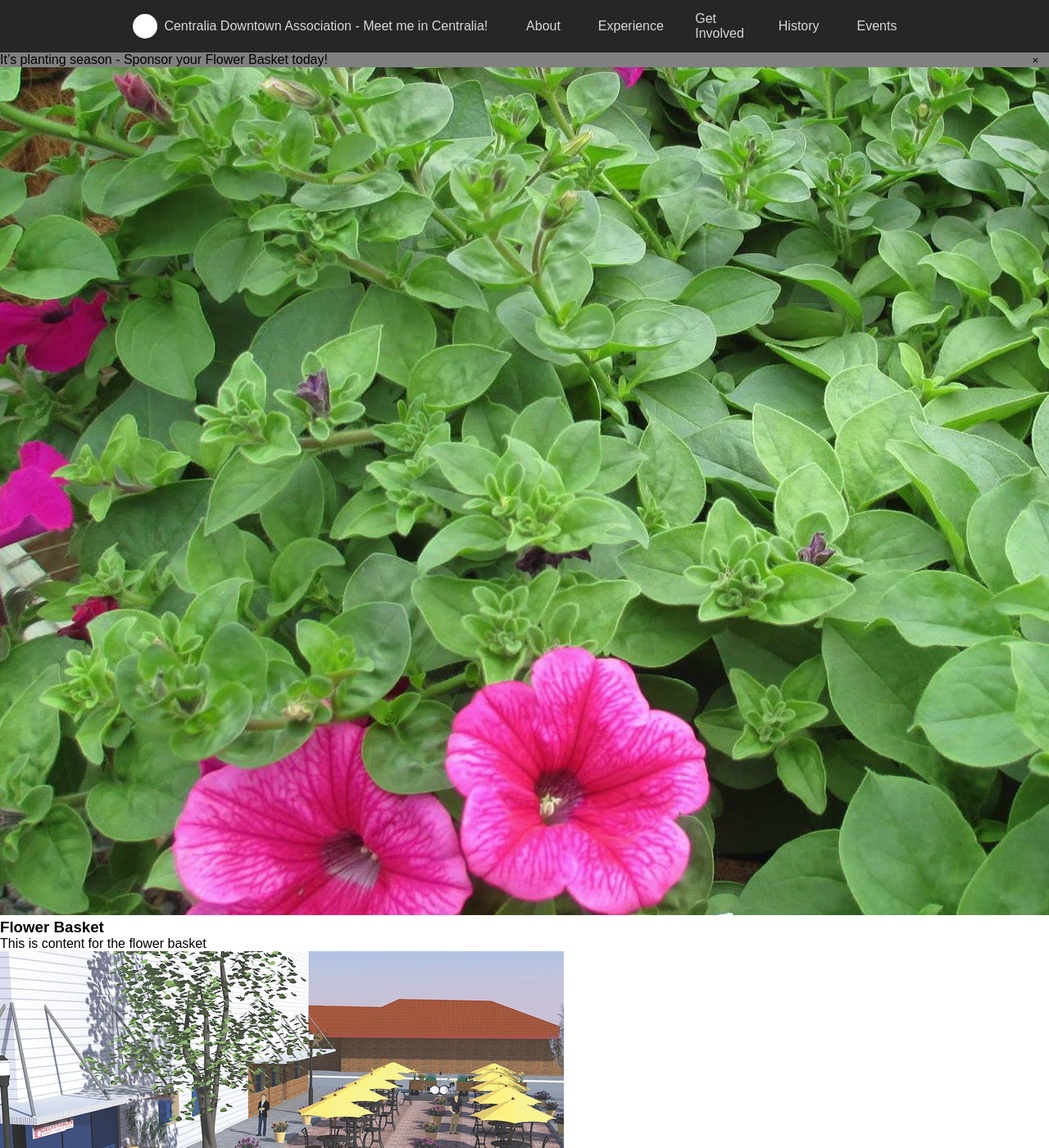
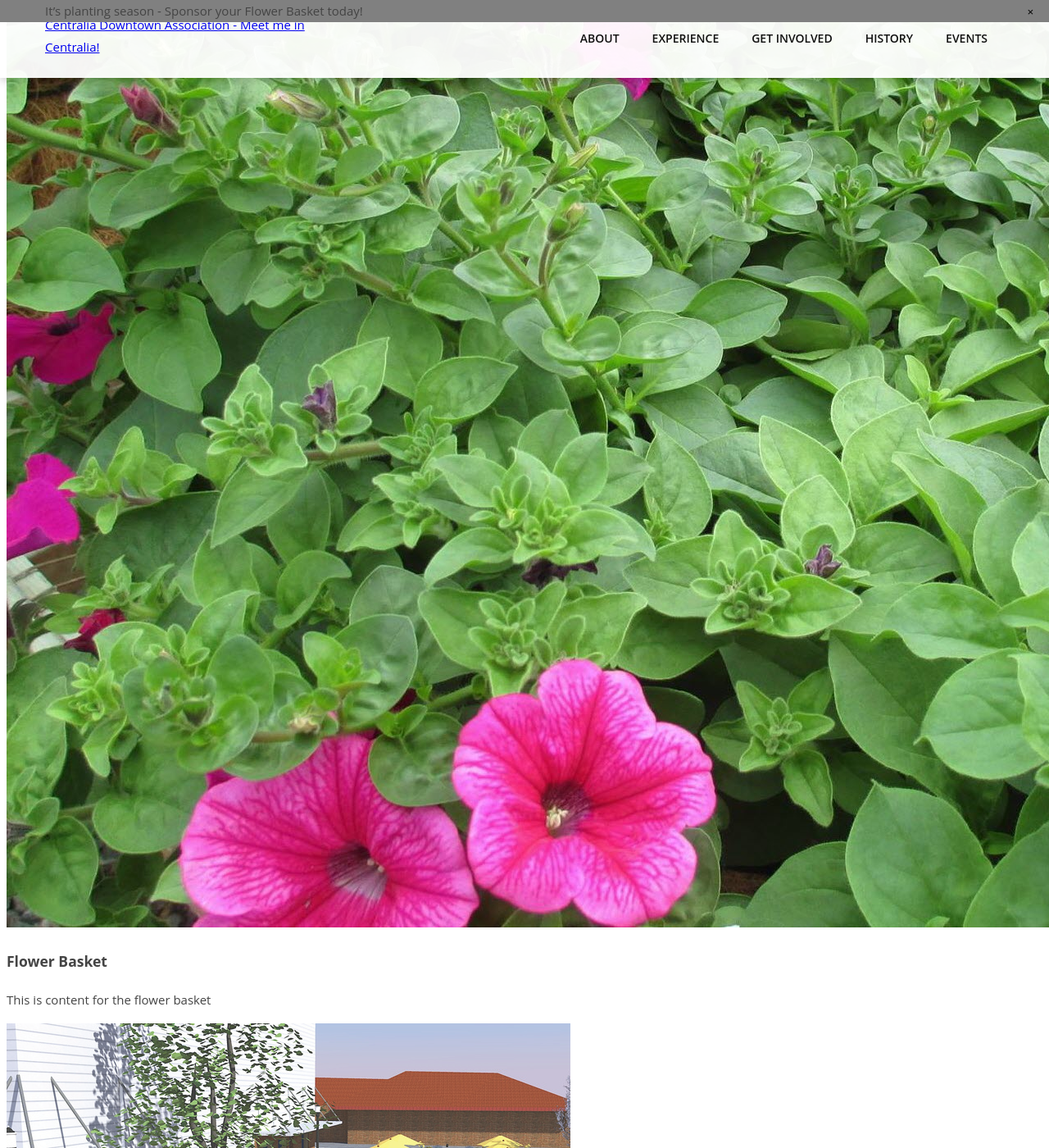
Before and after one commit to trallspnw/cda-website, a Jekyll site: the page built from index.html, in a window 1280 px wide and 1400 px high. Shown: the whole window at 82% size. Built offline with Jekyll 4.4.1, drawn with Linux system fonts in a browser that asks for light colours.

Commit message:
Improve nav

```diff
--- a/_includes/banner.html
+++ b/_includes/banner.html
@@ -1,8 +1,10 @@
 <div class="banner-container">
     {% for banner in site.banner %}
         <div class="banner-item">
-            {{ banner.content }}
-            <button class="close-banner">&times;</button>
+            <div class="banner-item-content">
+                {{ banner.content }}
+                <button class="close-banner">&times;</button>
+            </div>
         </div>
     {% endfor %}
 </div>
--- a/_includes/nav.html
+++ b/_includes/nav.html
@@ -1,16 +1,18 @@
 {% assign page_labels = page.url | split: '/' %}
-<header id="navbar">
-    <nav class="navbar-container container">
-        <a href="/" class="home-link">
-            <div class="navbar-logo"></div>
-            {{ site.title }}
-        </a>
-        <button type="button" id="navbar-toggle" aria-controls="navbar-menu" aria-label="Toggle menu" aria-expanded="false">
+<header class="navbar">
+    <nav class="navbar-container">
+        <div class="home-link-container">
+            <a href="/" class="home-link">
+                {{ site.title }}
+            </a>
+        </div>
+        <!--
+        <button type="button" id="navbar-toggle">
             <span class="icon-bar"></span>
             <span class="icon-bar"></span>
             <span class="icon-bar"></span>
-        </button>
-        <div id="navbar-menu" aria-labelledby="navbar-toggle">
+        </button> -->
+        <div class="navbar-menu">
             <ul class="navbar-links">
                 {% for nav_page in site.navigation_pages %}
                     {% assign nav_labels = nav_page.url | split: '/' %}
--- a/_layouts/default.html
+++ b/_layouts/default.html
@@ -10,10 +10,10 @@
     </head>
     <body>
         <section>
-            {% include nav.html %}
+            {% include banner.html %}
         </section>
         <section>
-            {% include banner.html %}
+            {% include nav.html %}
         </section>
         <section>
             {{ content }}
--- a/_sass/_banner.scss
+++ b/_sass/_banner.scss
@@ -1,8 +1,13 @@
+.banner-container {
+    position: fixed;
+    z-index: 20;
+    top: 0;
+    left: 0;
+    width: 100%;
+}
+
 .banner-item {
     display: none;
-    position: fixed;
-    top: 64px;
-    width: 100%;
     transition: background-color 3s;
 
     &.active {
@@ -11,6 +16,11 @@
         &.alert {
             background-color: orange;
         }
+    }
+
+    .banner-item-content {
+        width: 1170px;
+        margin: 0 auto;
     }
 
     p {
--- a/_sass/_main.scss
+++ b/_sass/_main.scss
@@ -2,6 +2,8 @@
 @import "nav";
 
 body {
-    margin: 0;
-    font-family: Arial, Helvetica, sans-serif;
+    color: #444;
+    font-size: 15px;
+    line-height: 1.8;
+    font-family: 'Open Sans', sans-serif;
 }
--- a/_sass/_nav.scss
+++ b/_sass/_nav.scss
@@ -1,165 +1,118 @@
-:root {
-    --navbar-bg-color: hsl(0, 0%, 15%);
-    --navbar-text-color: hsl(0, 0%, 85%);
-    --navbar-text-color-focus: white;
-    --navbar-bg-contrast: hsl(0, 0%, 25%);
-  }
-  * {
-    box-sizing: border-box;
+.navbar {
+    background: rgba(255,255,255,0.95);
+    position: fixed;
+    display: block;
+    box-shadow: 0 3px 10px rgba(0,0,0,0.2);
+    left: 0;
+    right: 0;
+    top: 0;
+    z-index: 10;
+    border-top: 2px solid #EE3B24;
+    padding: 0;
+    margin: 0;
+    height: 92px;
+    transform: translateZ(0);
+    -ms-transform: translateZ(0);
+    -webkit-transform: translateZ(0);
+    -moz-transition: all 0.3s ease-in-out;
+    -webkit-transition: all 0.3s ease-in-out;
+    transition: all 0.3s ease-in-out;
+    border-bottom: 1px solid rgba(255,255,255,0.05);
+    -webkit-animation-duration: 1s;
+    animation-duration: 1s;
+    -webkit-animation-fill-mode: both;
+    animation-fill-mode: both;
+    box-sizing: inherit;
+}
+
+.navbar-container {
+    width: 1170px;
+    margin: 0 auto;
+    box-sizing: inherit;
+}
+
+.home-link-container {
+    float: left;
+    width: 30%;
+    padding: 15px 0;
+    box-sizing: inherit;
+}
+
+.navbar-menu {
+    float: right;
+    width: 70%;
+    display: block;
+    margin: 0;
+    box-sizing: inherit;
+}
+
+.navbar-links {
+    display: block;
+    float: right;
+    box-sizing: inherit;
+    list-style: none;
     margin: 0;
     padding: 0;
-  }
-  .container {
-    max-width: 1000px;
-    padding-left: 1.4rem;
-    padding-right: 1.4rem;
-    margin-left: auto;
-    margin-right: auto;
-  }
-  #navbar {
-    --navbar-height: 64px;
-    position: fixed;
-    height: var(--navbar-height);
-    background-color: var(--navbar-bg-color);
-    left: 0;
-    right: 0;
-    box-shadow: 0 2px 4px rgba(0, 0, 0, 0.15);
-  }
-  .navbar-container {
-    display: flex;
-    justify-content: space-between;
-    height: 100%;
-    align-items: center;
-  }
-  .navbar-item {
-    margin: 0.4em;
-    width: 100%;
-  }
+}
 
-  .home-link,
-  .navbar-link {
-    color: var(--navbar-text-color);
+.navbar-item {
+    float: left;
+    position: relative;
+    box-sizing: inherit;
+    z-index: 5;
+}
+
+.navbar-link {
+    color: #111;
+    display: block;
     text-decoration: none;
-    display: flex;
-    font-weight: 400;
-    align-items: center;
-  }
-
-  .home-link:is(:focus, :hover) {
-    color: var(--navbar-text-color-focus);
-  }
-
-  .navbar-link {
-    justify-content: center;
-    width: 100%;
-    padding: 0.4em 0.8em;
-    border-radius: 5px;
-  }
-
-  .navbar-link:is(:focus, :hover) {
-    color: var(--navbar-text-color-focus);
-    background-color: var(--navbar-bg-contrast);
-  }
-  .navbar-logo {
-    background-color: var(--navbar-text-color-focus);
-    border-radius: 50%;
-    width: 30px;
-    height: 30px;
-    margin-right: 0.5em;
-  }
-  #navbar-toggle {
-    cursor: pointer;
-    border: none;
+    padding: 0 20px;
+    text-transform: uppercase;
+    font-size: 14px;
+    font-weight: 600;
+    line-height: 90px;
+    position: relative;
+    transition: all 0.3s ease-in-out;
+    -moz-transition: all 0.3s ease-in-out;
+    -webkit-transition: all 0.3s ease-in-out;
     background-color: transparent;
-    width: 40px;
-    height: 40px;
-    display: flex;
-    align-items: center;
-    justify-content: center;
-    flex-direction: column;
-  }
-  .icon-bar {
-    display: block;
-    width: 25px;
-    height: 4px;
-    margin: 2px;
-    background-color: var(--navbar-text-color);
-  }
-  #navbar-toggle:is(:focus, :hover) .icon-bar {
-    background-color: var(--navbar-text-color-focus);
-  }
-  #navbar-toggle[aria-expanded="true"] .icon-bar:is(:first-child, :last-child) {
-    position: absolute;
-    margin: 0;
-    width: 30px;
-  }
-  #navbar-toggle[aria-expanded="true"] .icon-bar:first-child {
-    transform: rotate(45deg);
-  }
-  #navbar-toggle[aria-expanded="true"] .icon-bar:nth-child(2) {
-    opacity: 0;
-  }
-  #navbar-toggle[aria-expanded="true"] .icon-bar:last-child {
-    transform: rotate(-45deg);
-  }
-  #navbar-menu {
-    position: fixed;
-    top: var(--navbar-height);
-    bottom: 0;
-    opacity: 0;
-    visibility: hidden;
-    left: 0;
-    right: 0;
-  }
-  #navbar-toggle[aria-expanded="true"] + #navbar-menu {
-    background-color: rgba(0, 0, 0, 0.4);
-    opacity: 1;
-    visibility: visible;
-  }
-  .navbar-links {
-    list-style: none;
-    position: absolute;
-    background-color: var(--navbar-bg-color);
-    display: flex;
-    flex-direction: column;
-    align-items: center;
-    left: 0;
-    right: 0;
-    margin: 1.4rem;
-    border-radius: 5px;
-    box-shadow: 0 0 20px rgba(0, 0, 0, 0.3);
-  }
-
-  #navbar-toggle[aria-expanded="true"] + #navbar-menu .navbar-links {
-    padding: 1em;
-  }
-  @media screen and (min-width: 700px) {
-    #navbar-toggle,
-    #navbar-toggle[aria-expanded="true"] {
-      display: none;
-    }
-
-    #navbar-menu,
-    #navbar-toggle[aria-expanded="true"] #navbar-menu {
-      visibility: visible;
-      opacity: 1;
-      position: static;
-      display: block;
-      height: 100%;
-    }
-
-    .navbar-links,
-    #navbar-toggle[aria-expanded="true"] #navbar-menu .navbar-links {
-      margin: 0;
-      padding: 0;
-      box-shadow: none;
-      position: static;
-      flex-direction: row;
-      width: 100%;
-      height: 100%;
-    }
-  }
+    box-sizing: inherit;
+}
 
 .navbar-sub-nav {
     display: none;
+    position: absolute;
+    left: 0;
+    top: 100% ;
+    background: #F6F6F6;
+    min-width: 240px;
+    box-shadow: 0 2px 6px rgba(0,0,0,0.2);
+    list-style: none;
+    margin: 0;
+    padding: 0;
+    box-sizing: inherit;
 }
+
+.navbar-sub-item {
+    float: none;
+    border-bottom: 1px solid #F0F0F0;
+    position: relative;
+    box-sizing: inherit;
+}
+
+.navbar-sub-link {
+    text-transform: none;
+    font-weight: 400;
+    color: #444;
+    line-height: 1.5;
+    padding: 12px 20px;
+    font-size: 14px;
+    display: block;
+    text-decoration: none;
+    position: relative;
+    transition: all 0.3s ease-in-out;
+    -moz-transition: all 0.3s ease-in-out;
+    -webkit-transition: all 0.3s ease-in-out;
+    background-color: transparent;
+    box-sizing: inherit;
+}
--- a/assets/scripts/nav.js
+++ b/assets/scripts/nav.js
@@ -1,18 +1,11 @@
 export class Nav {
-    start() {
-        const navbarToggle = navbar.querySelector("#navbar-toggle");
-        const navbarMenu = document.querySelector("#navbar-menu");
-        const navbarLinksContainer = navbarMenu.querySelector(".navbar-links");
-        let isNavbarExpanded = navbarToggle.getAttribute("aria-expanded") === "true";
-
-        const toggleNavbarVisibility = () => {
-          isNavbarExpanded = !isNavbarExpanded;
-          navbarToggle.setAttribute("aria-expanded", isNavbarExpanded);
-        };
-
-        navbarToggle.addEventListener("click", toggleNavbarVisibility);
-
-        navbarLinksContainer.addEventListener("click", (e) => e.stopPropagation());
-        navbarMenu.addEventListener("click", toggleNavbarVisibility);
+    async start() {
+        $('.navbar-item').hover(
+            function () {
+                $(this).find('.navbar-sub-nav').show();
+            },
+            function () {
+                $(this).find('.navbar-sub-nav').hide();
+            });
     }
 }
```
